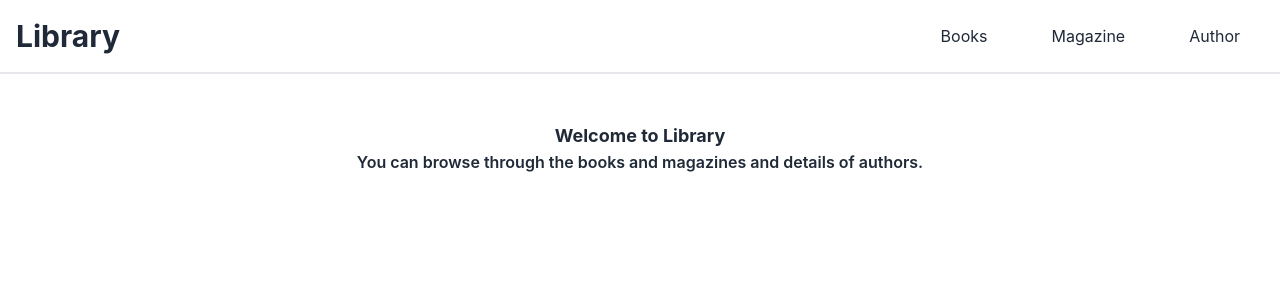
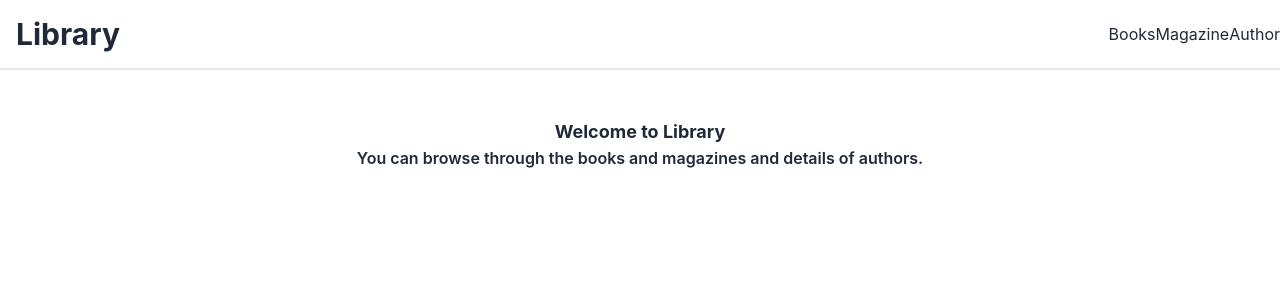
Before and after one commit to sadityakumar9211/mini-library, a Next.js app: page / in a window 1280 px wide. Shown: the top 300 px of the page. Built offline with nearby package versions, Linux system fonts and the light colour scheme.

Commit message:
fixed bug

```diff
--- a/components/Header.js
+++ b/components/Header.js
@@ -3,16 +3,13 @@ import Link from "next/link"
 export default function Header() {
     return (
         <nav className="p5 border-b-2 flex flex-row justify-between items-center">
-            <h1 className="py-4 px-4 font-bold text-3xl"><a href="/">Library</a></h1>
+            <h1 className="py-4 px-4 font-bold text-3xl"><Link href="/">Library</Link></h1>
             <div className="flex flex-row items-center ">
-                <Link href="/books">
-                    <a className="mr-4 p-6">Books</a>
+                <Link href="/books" className="mr-4 p-6">Books
                 </Link>
-                <Link href="/magazine">
-                    <a className="mr-4 p-6">Magazine</a>
+                <Link href="/magazine" className="mr-4 p-6">Magazine
                 </Link>
-                <Link href="/author">
-                    <a className="mr-4 p-6">Author</a>
+                <Link href="/author" className="mr-4 p-6">Author
                 </Link>
             </div>
         </nav>
--- a/pages/author.js
+++ b/pages/author.js
@@ -8,10 +8,13 @@ export default function Authors() {
   const [isLoading, setIsLoading] = useState(true);
   const [CSVData, setCSVData] = useState();
 
-  const [searchText, setSearchText] = useState("");
-  const [textType, setTextType] = useState("");
 
-  function parseCSVData() {
+  function compare_to_sort(x, y) {
+    if (x.email < y.email) return -1;
+    if (x.email > y.email) return 1;
+    return 0;
+  }
+  useEffect(() => {
     Papa.parse(
         "https://raw.githubusercontent.com/echocat/nodejs-kata-1/master/data/authors.csv",
         {
@@ -24,16 +27,6 @@ export default function Authors() {
           },
         }
       );
-  }
-
-
-  function compare_to_sort(x, y) {
-    if (x.email < y.email) return -1;
-    if (x.email > y.email) return 1;
-    return 0;
-  }
-  useEffect(() => {
-    parseCSVData();
   }, []);
 
   return isLoading ? (
--- a/pages/books.js
+++ b/pages/books.js
@@ -12,8 +12,12 @@ export default function Books() {
   const [textType, setTextType] = useState("");
 
 
-
-  function parseCSVData() {
+  function compare_to_sort(x, y) {
+    if (x.title < y.title) return -1;
+    if (x.title > y.title) return 1;
+    return 0;
+  }
+  useEffect(() => {
     Papa.parse(
         "https://raw.githubusercontent.com/echocat/nodejs-kata-1/master/data/books.csv",
         {
@@ -26,16 +30,6 @@ export default function Books() {
           },
         }
       );
-  }
-
-
-  function compare_to_sort(x, y) {
-    if (x.title < y.title) return -1;
-    if (x.title > y.title) return 1;
-    return 0;
-  }
-  useEffect(() => {
-    parseCSVData();
   }, []);
 
   return isLoading ? (
--- a/pages/magazine.js
+++ b/pages/magazine.js
@@ -11,9 +11,13 @@ export default function Magazines() {
   const [searchText, setSearchText] = useState("");
   const [textType, setTextType] = useState("");
 
-  const [authorName, setAuthorName] = useState("");
 
-  function parseCSVData() {
+  function compare_to_sort(x, y) {
+    if (x.title < y.title) return -1;
+    if (x.title > y.title) return 1;
+    return 0;
+  }
+  useEffect(() => {
     Papa.parse(
         "https://raw.githubusercontent.com/echocat/nodejs-kata-1/master/data/magazines.csv",
         {
@@ -26,15 +30,6 @@ export default function Magazines() {
           },
         }
       );
-  }
-
-  function compare_to_sort(x, y) {
-    if (x.title < y.title) return -1;
-    if (x.title > y.title) return 1;
-    return 0;
-  }
-  useEffect(() => {
-    parseCSVData();
   }, []);
 
   return isLoading ? (
```
Lines whose indentation alone changed are shown as unchanged.
